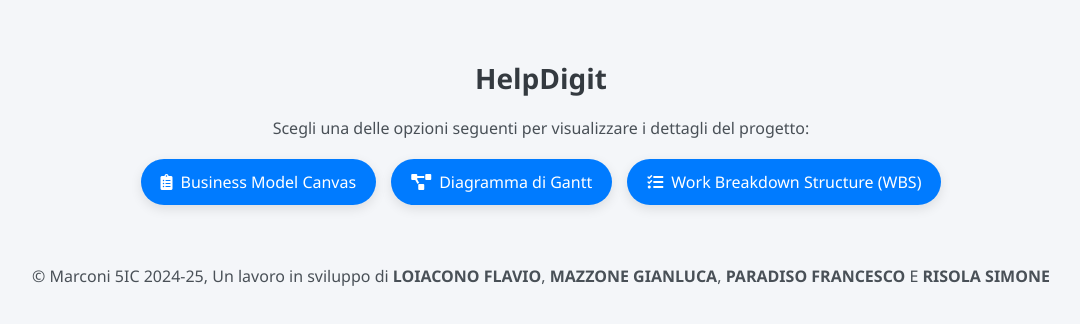
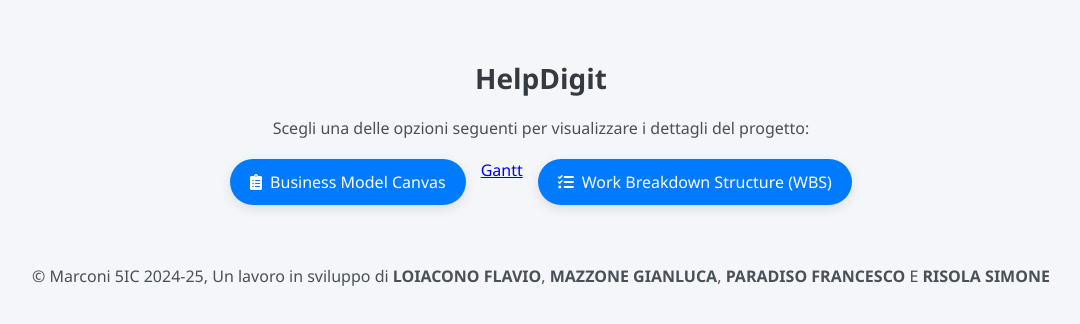
Before and after one commit to Rixolino/5IC-Gruppo4, a plain HTML site: page index.html in a window 1280 px wide. Shown: the whole page, without its empty margins (99-1179 px from the left). Drawn offline with Linux system fonts and the light colour scheme.

Commit message:
Update index.html

```diff
--- a/index.html
+++ b/index.html
@@ -124,10 +124,9 @@
             </a>
 
             <!-- Pulsante per il Diagramma di Gantt -->
-            <a href="gantt.html" class="button">
-                <i class="fas fa-project-diagram"></i> Diagramma di Gantt
+            <a href="/GANNT.gan" download>
+              Gantt
             </a>
-
             <!-- Pulsante per la WBS -->
             <a href="https://www.figma.com/board/IYMBncBnfaiwXNLk6YSO0C/WBS.IT.Gruppo-4?t=vEn1R2kNIxSdYyy9-6" class="button">
                 <i class="fas fa-tasks"></i> Work Breakdown Structure (WBS)
```
